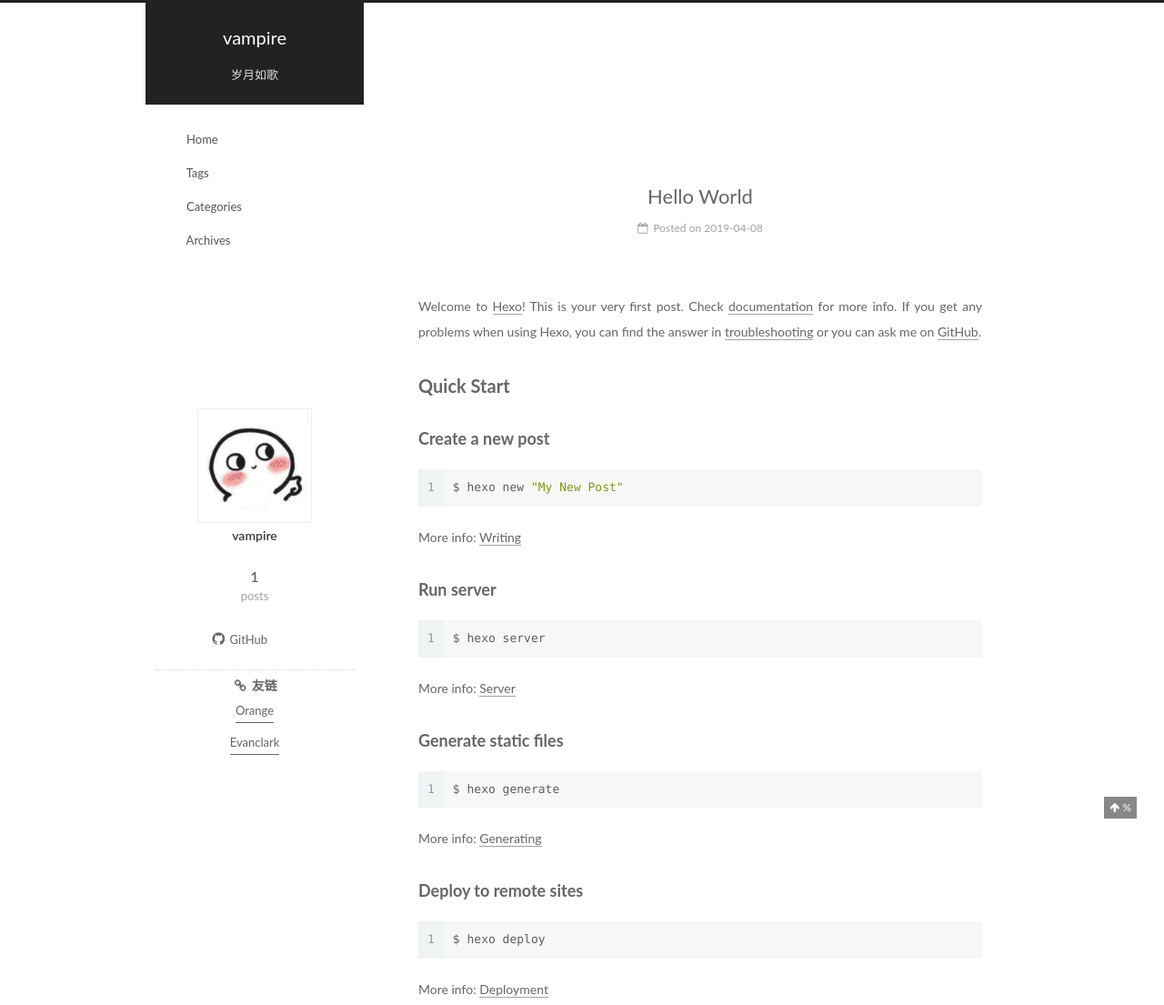
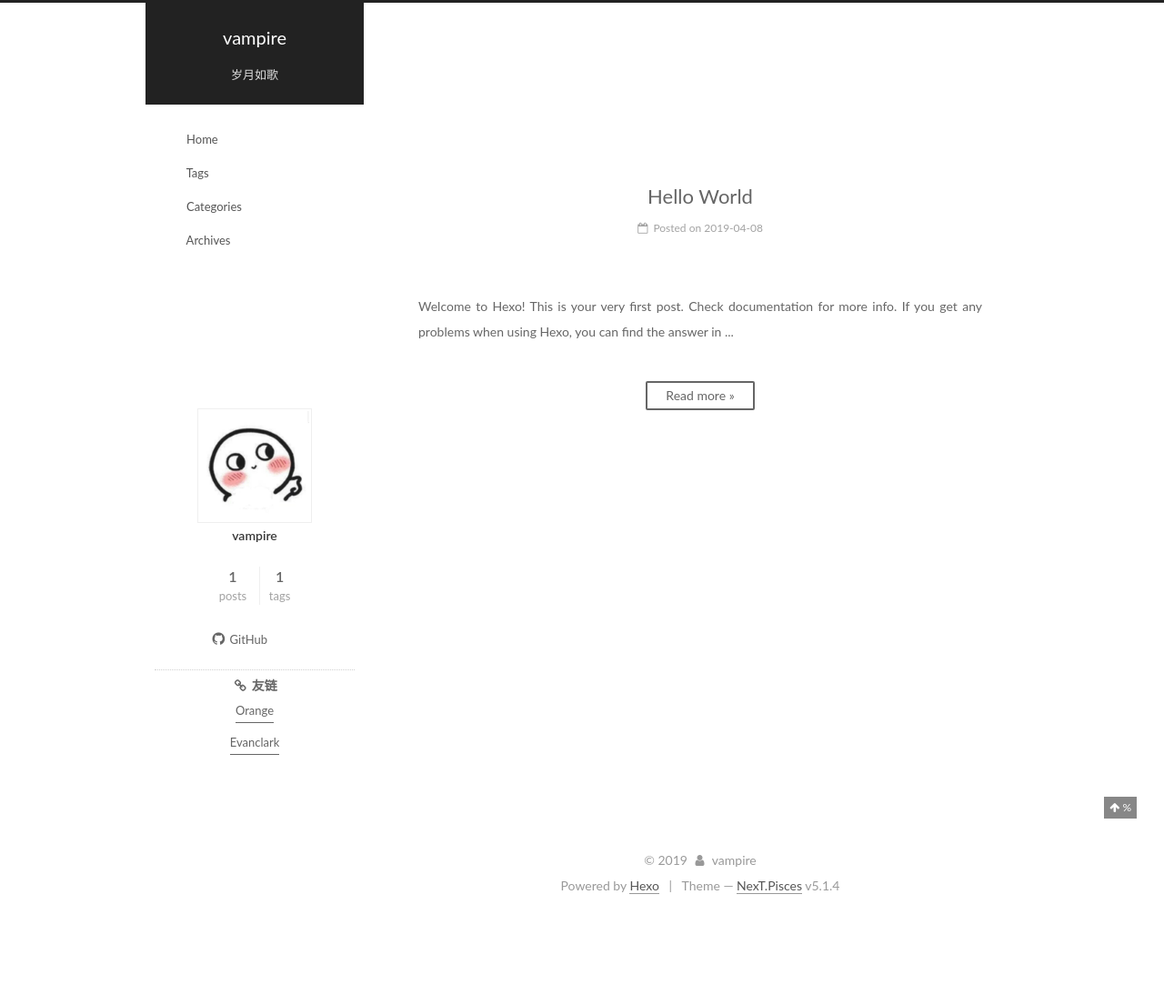
Before and after one commit to 1171000123/fzihao1999.github.io, a plain HTML site: page index.html in a window 1280 px wide. Shown: the top 1105 px of the page at 91% size. After the commit the page ends 1008 px from the top, so only its background shows below. Drawn offline with Linux system fonts and the light colour scheme.

Commit message:
Site updated: 2019-04-09 21:10:12

```diff
--- a/index.html
+++ b/index.html
@@ -320,17 +320,15 @@
 
 
 
-            <p>Welcome to <a href="https://hexo.io/" target="_blank" rel="noopener">Hexo</a>! This is your very first post. Check <a href="https://hexo.io/docs/" target="_blank" rel="noopener">documentation</a> for more info. If you get any problems when using Hexo, you can find the answer in <a href="https://hexo.io/docs/troubleshooting.html" target="_blank" rel="noopener">troubleshooting</a> or you can ask me on <a href="https://github.com/hexojs/hexo/issues" target="_blank" rel="noopener">GitHub</a>.</p>
-<h2 id="Quick-Start"><a href="#Quick-Start" class="headerlink" title="Quick Start"></a>Quick Start</h2><h3 id="Create-a-new-post"><a href="#Create-a-new-post" class="headerlink" title="Create a new post"></a>Create a new post</h3><figure class="highlight bash"><table><tr><td class="gutter"><pre><span class="line">1</span><br></pre></td><td class="code"><pre><span class="line">$ hexo new <span class="string">"My New Post"</span></span><br></pre></td></tr></table></figure>
-<p>More info: <a href="https://hexo.io/docs/writing.html" target="_blank" rel="noopener">Writing</a></p>
-<h3 id="Run-server"><a href="#Run-server" class="headerlink" title="Run server"></a>Run server</h3><figure class="highlight bash"><table><tr><td class="gutter"><pre><span class="line">1</span><br></pre></td><td class="code"><pre><span class="line">$ hexo server</span><br></pre></td></tr></table></figure>
-<p>More info: <a href="https://hexo.io/docs/server.html" target="_blank" rel="noopener">Server</a></p>
-<h3 id="Generate-static-files"><a href="#Generate-static-files" class="headerlink" title="Generate static files"></a>Generate static files</h3><figure class="highlight bash"><table><tr><td class="gutter"><pre><span class="line">1</span><br></pre></td><td class="code"><pre><span class="line">$ hexo generate</span><br></pre></td></tr></table></figure>
-<p>More info: <a href="https://hexo.io/docs/generating.html" target="_blank" rel="noopener">Generating</a></p>
-<h3 id="Deploy-to-remote-sites"><a href="#Deploy-to-remote-sites" class="headerlink" title="Deploy to remote sites"></a>Deploy to remote sites</h3><figure class="highlight bash"><table><tr><td class="gutter"><pre><span class="line">1</span><br></pre></td><td class="code"><pre><span class="line">$ hexo deploy</span><br></pre></td></tr></table></figure>
-<p>More info: <a href="https://hexo.io/docs/deployment.html" target="_blank" rel="noopener">Deployment</a></p>
-
-
+          Welcome to Hexo! This is your very first post. Check documentation for more info. If you get any problems when using Hexo, you can find the answer in
+          ...
+          <!--noindex-->
+          <div class="post-button text-center">
+            <a class="btn" href="/2019/04/08/hello-world/#more" rel="contents">
+              Read more &raquo;
+            </a>
+          </div>
+          <!--/noindex-->
 
 
     </div>
@@ -420,6 +418,15 @@
 
 
 
+
+
+
+              <div class="site-state-item site-state-tags">
+
+                  <span class="site-state-item-count">1</span>
+                  <span class="site-state-item-name">tags</span>
+
+              </div>
 
 
           </nav>
```
Also changed, not shown: 2019/04/08/hello-world/index.html (+9 -0 lines), archives/2019/04/index.html (+9 -0 lines), archives/2019/index.html (+9 -0 lines), archives/index.html (+9 -0 lines).
